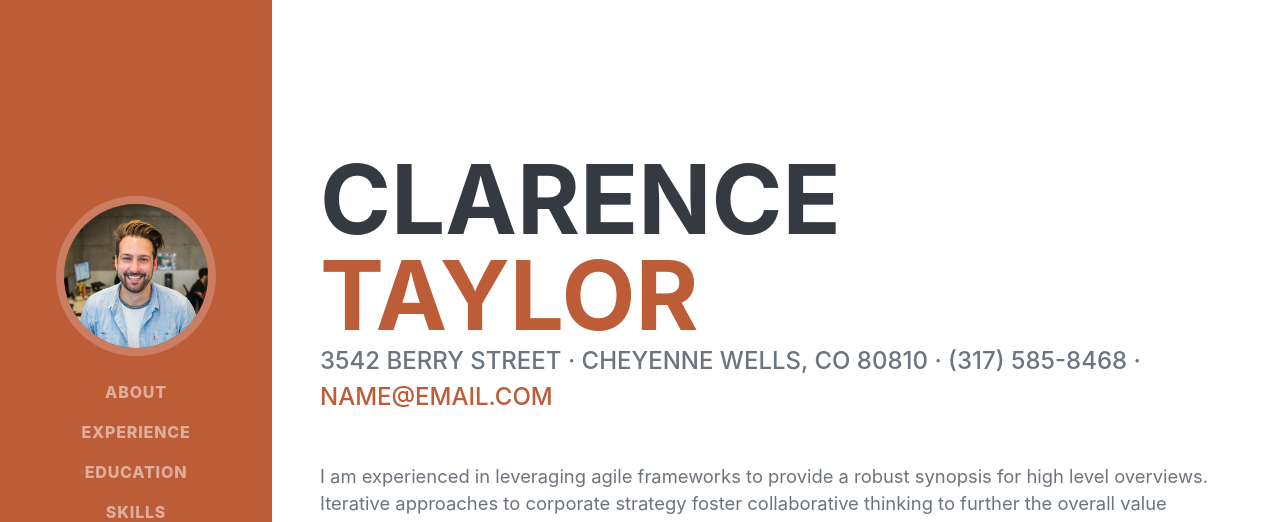
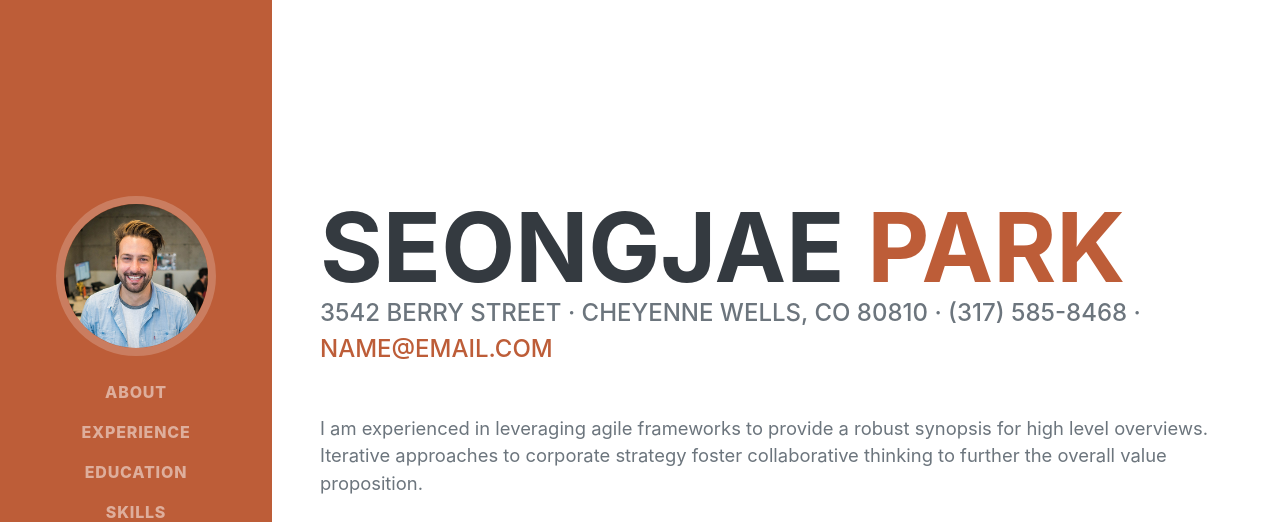
Before and after one commit to SeongjaePark/SeongjaePark.github.io, a plain HTML site: page index.html in a window 1280 px wide. Shown: the top 522 px of the page. Drawn offline with nearby package versions, Linux system fonts and the light colour scheme; a web font is replaced by a local one.

Commit message:
Update name

```diff
--- a/index.html
+++ b/index.html
@@ -40,8 +40,8 @@
             <section class="resume-section" id="about">
                 <div class="resume-section-content">
                     <h1 class="mb-0">
-                        Clarence
-                        <span class="text-primary">Taylor</span>
+                        Seongjae
+                        <span class="text-primary">Park</span>
                     </h1>
                     <div class="subheading mb-5">
                         3542 Berry Street · Cheyenne Wells, CO 80810 · (317) 585-8468 ·
```
